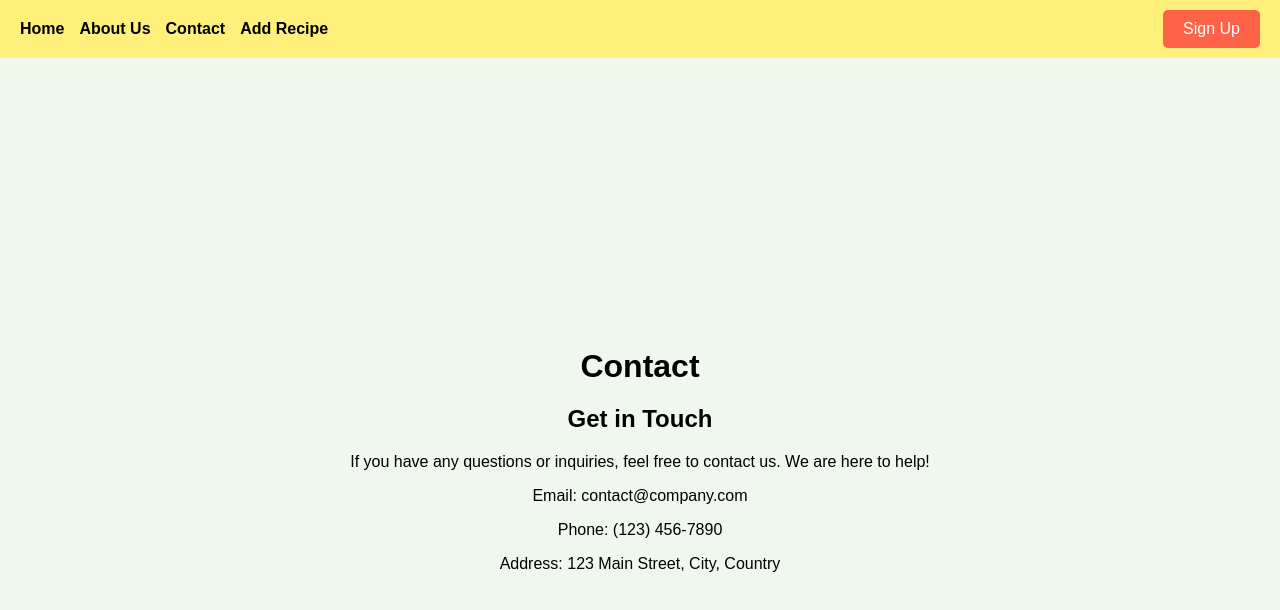
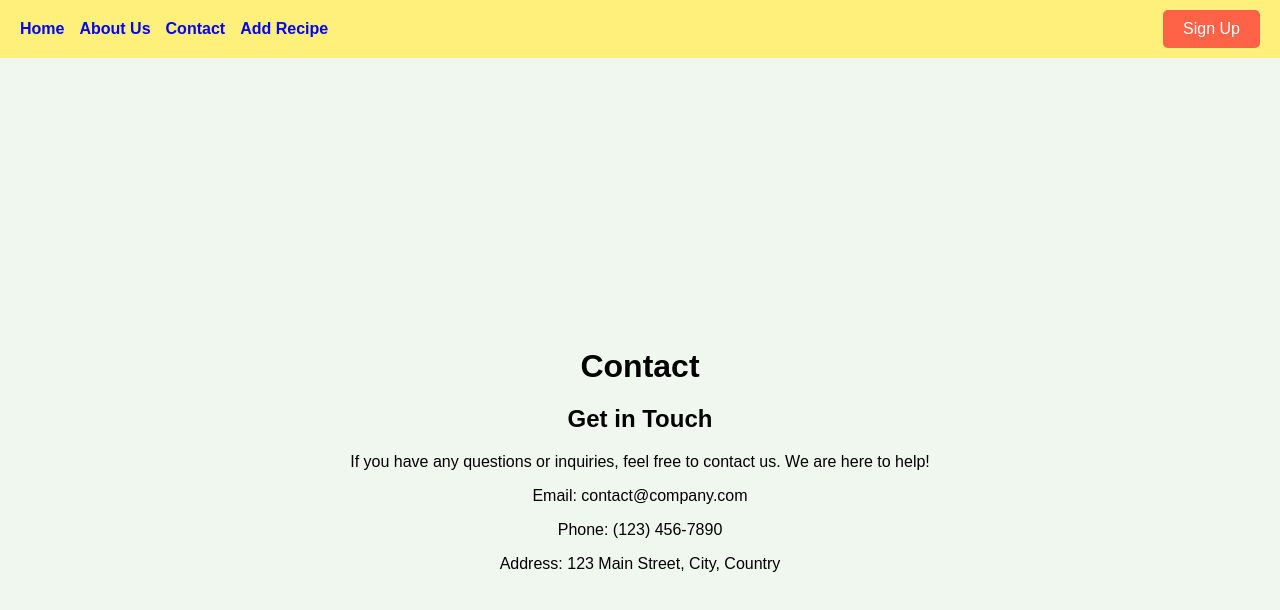
Before and after one commit to shaheen234/Recipe_Realm, a React (Create React App) app in the folder my-app/: page /contact in a window 1280 px wide. Shown: the top 610 px of the page. Built offline with nearby package versions, Linux system fonts and the light colour scheme.

Commit message:
css of homepage

```diff
--- a/my-app/src/style.css
+++ b/my-app/src/style.css
@@ -165,3 +165,10 @@ p{
 }
 
 /* Add any additional specific styles here */
+
+
+a:-webkit-any-link {
+  color: -webkit-link;
+  cursor: pointer;
+  text-decoration: none;
+}
```
Also changed, not shown: 1 other file (tests, documents, lock files or other folders).
